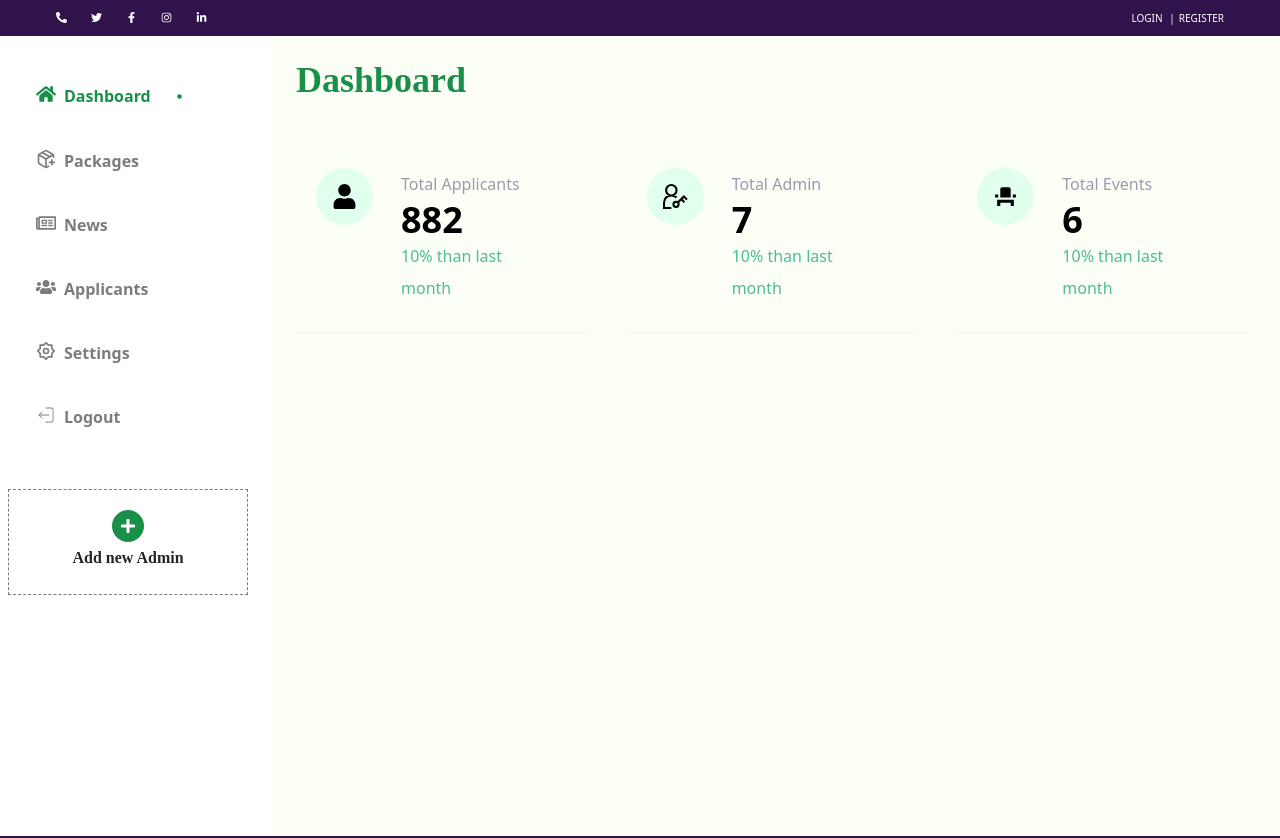
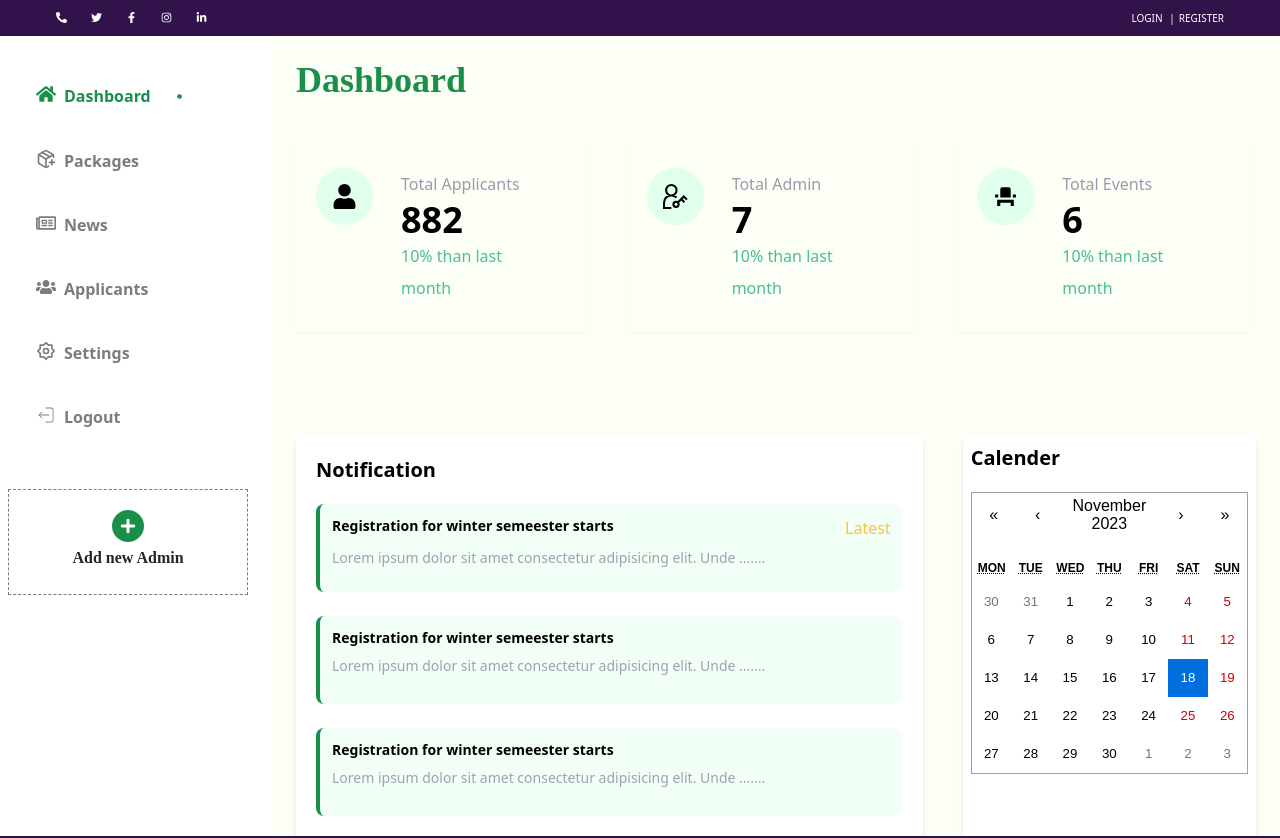
Before and after one commit to Yahckman1112/Itmaam-hajj, a React (Vite) app: page /user in a window 1280 px wide. Shown: the top 838 px of the page. Built offline with nearby package versions, Linux system fonts and the light colour scheme.

Commit message:
notification and calender design

```diff
--- a/package.json
+++ b/package.json
@@ -13,9 +13,11 @@
     "@splidejs/react-splide": "^0.7.12",
     "@trendyol-js/react-carousel": "^3.0.2",
     "@types/axios": "^0.14.0",
+    "@types/react-calendar": "^4.1.0",
     "axios": "^1.6.2",
     "formik": "^2.4.5",
     "react": "^18.2.0",
+    "react-calendar": "^4.6.1",
     "react-countup": "^6.5.0",
     "react-dom": "^18.2.0",
     "react-icons": "^4.11.0",
--- a/src/components/appHeader/TopBar.tsx
+++ b/src/components/appHeader/TopBar.tsx
@@ -13,7 +13,7 @@ function TopBar() {
             <Link to='#' className="pt-1 ml-6 hover:text-[#fd7e14]"> < FaLinkedinIn  size={11}  /> </Link>
         </div>
         <div className="text-[10px] font-sans">
-            <Link to={'#'}>LOGIN</Link> <span className="px-1">|</span>
+            <Link to={'/admin'}>LOGIN</Link> <span className="px-1">|</span>
             <Link to={REGISTER}>REGISTER</Link>
         </div>
     </div>
--- /dev/null
+++ b/src/components/notificationCard/NotificationCard.tsx
@@ -0,0 +1,42 @@
+import { useState } from "react";
+
+interface NotificationProps {
+  title?: string;
+  notification?: string;
+  latest?: boolean;
+  key:number
+
+}
+
+function NotificationCard({ title, notification, latest,key }: NotificationProps) {
+  const [readMore, setReadMore] = useState(true);
+
+  return (
+    <div
+      onClick={() => {
+        setReadMore(!readMore);
+      }}
+      key={key}
+      className="w-full mb-6 bg-[#F2FFF7] cursor-pointer min-h-[88px] rounded-lg p-3 border border-solid border-l-4 border-y-0 border-x-0 border-[#1A8F4A]"
+    >
+      <div className="flex justify-between ">
+        <p className="text-[#000] text-sm font-semibold">{title}</p>
+        {latest && (
+          <p className="text-[#FCC43E] tet-sm font-normal "> Latest</p>
+        )}
+      </div>
+
+      <div className="flex justify-between">
+        <p className=" text-gray-400 text-sm leading-9">
+          {!readMore
+            ? notification
+            : notification?.substring(0, 65) + "......."}
+          {/* {} */}
+        </p>
+        <p></p>
+      </div>
+    </div>
+  );
+}
+
+export default NotificationCard;
--- a/src/pages/user/pages/dashboard/Dashboard.tsx
+++ b/src/pages/user/pages/dashboard/Dashboard.tsx
@@ -1,8 +1,47 @@
+import { useState } from "react";
 import { FaUser } from "react-icons/fa";
 import { GrUserAdmin } from "react-icons/gr";
 import { MdEventSeat } from "react-icons/md";
+import Calendar from "react-calendar";
+import "react-calendar/dist/Calendar.css";
+import NotificationCard from "../../../../components/notificationCard/NotificationCard";
+
+type ValuePiece = Date | null;
+
+type Value = ValuePiece | [ValuePiece, ValuePiece];
 
 function Dashboard() {
+  const [dateValue, setDateValue] = useState<Value>(new Date());
+
+  const notifications = [
+    {
+      title: " Registration for winter semeester starts",
+      body: `   Lorem ipsum dolor sit amet consectetur adipisicing elit. Unde vel sint
+      aliquid dolorem in? Id, a. Aliquam, iure magni. Aliquam quasi nemo
+      consectetur laudantium, inventore iusto voluptatibus officia, vitae
+      voluptatum necessitatibus quo. Facere culpa alias vitae sint similique
+      hic ipsa?`,
+      latest: true,
+    },
+    {
+      title: " Registration for winter semeester starts",
+      body: `   Lorem ipsum dolor sit amet consectetur adipisicing elit. Unde vel sint
+      aliquid dolorem in? Id, a. Aliquam, iure magni. Aliquam quasi nemo
+      consectetur laudantium, inventore iusto voluptatibus officia, vitae
+      voluptatum necessitatibus quo. Facere culpa alias vitae sint similique
+      hic ipsa?`,
+      latest: false,
+    },
+    {
+      title: " Registration for winter semeester starts",
+      body: `   Lorem ipsum dolor sit amet consectetur adipisicing elit. Unde vel sint
+      aliquid dolorem in? Id, a. Aliquam, iure magni. Aliquam quasi nemo
+      consectetur laudantium, inventore iusto voluptatibus officia, vitae
+      voluptatum necessitatibus quo. Facere culpa alias vitae sint similique
+      hic ipsa?`,
+      latest: false,
+    },
+  ];
   const cardData = [
     {
       icon: <FaUser size={25} />,
@@ -28,7 +67,7 @@ function Dashboard() {
       <p className="text-4xl font-bold font-[open-sans] text-[#1A8F4A]">
         Dashboard
       </p>
-      <div className="md:grid md:grid-cols2 lg:grid-cols-3 gap-8 my-10">
+      <section className="md:grid md:grid-cols-2 lg:grid-cols-3 gap-8 my-10">
         {cardData.map((item: any, i: any) => (
           <div
             className=" shadow-sm flex mb-8 p-5 md:px-5 md:py-7 mr-2"
@@ -49,7 +88,28 @@ function Dashboard() {
             </div>
           </div>
         ))}
-      </div>
+      </section>
+
+      <section className="grid grid-cols-3 gap-10 py-8">
+        <div className=" col-span-2 bg-white p-5 rounded-md shadow-md">
+          <p className="#161E03 text-xl font-semibold mb-5 ">Notification</p>
+          {notifications.map((item: any, i: number) => (
+            <NotificationCard
+              title={item.title}
+              notification={item.body}
+              latest={item.latest}
+              key={i}
+
+            />
+          ))}
+        </div>
+        <div className="bg-white p-2 shadow-md rounded-md">
+          <p className="#161E03 text-xl font-semibold mb-5 ">Calender</p>
+          <div>
+            <Calendar onChange={setDateValue} value={dateValue} />
+          </div>
+        </div>
+      </section>
     </div>
   );
 }
```
Also changed, not shown: 1 other file (tests, documents, lock files or other folders).
